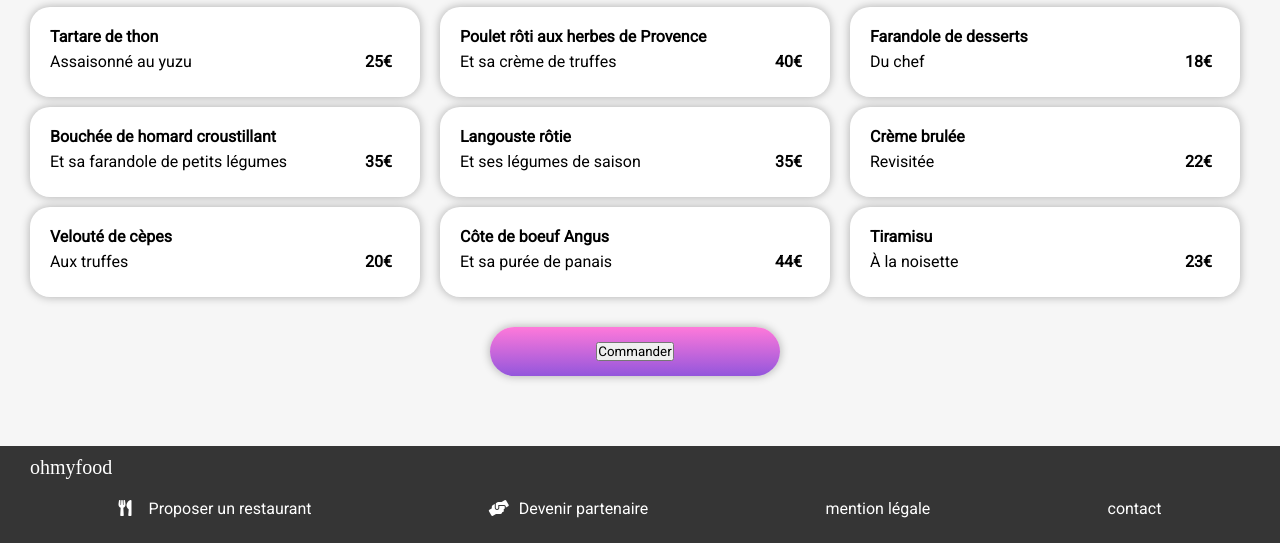
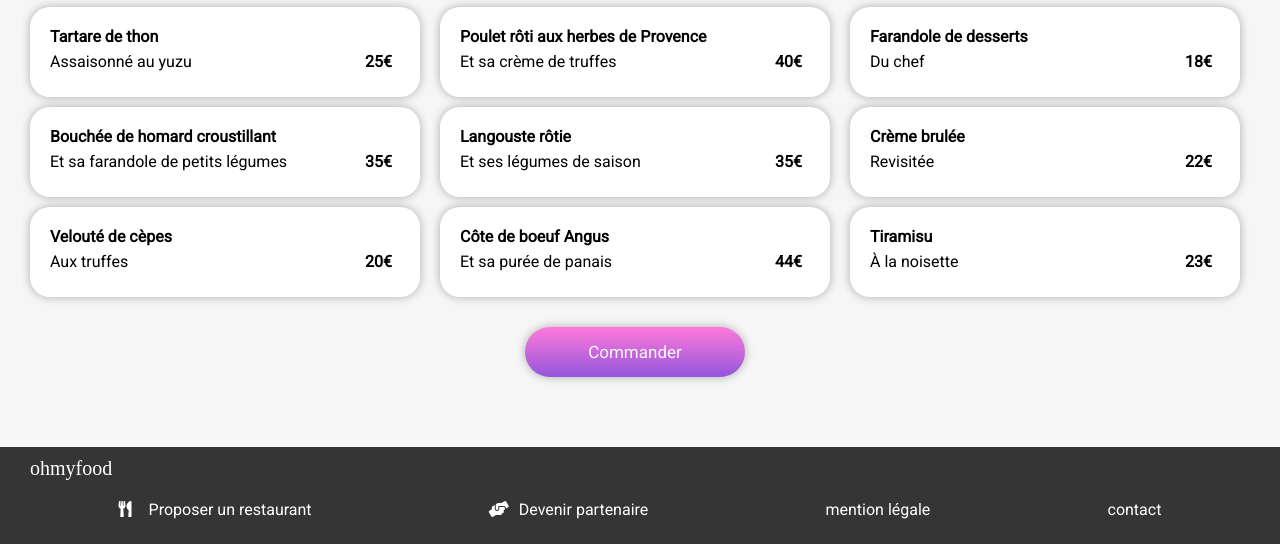
Before and after one commit to etiqueludovic/ludovicetique_3_22082021, a website: page Ledelicedessens.html in a window 1280 px wide. Shown: the part 539-1083 px from the top of the page. Drawn offline with Linux system fonts and the light colour scheme; a web font is replaced by a local one.

Commit message:
Update Ledelicedessens.html

```diff
--- a/Ledelicedessens.html
+++ b/Ledelicedessens.html
@@ -126,9 +126,7 @@
 						</div>
 				    </div>
                 </div>
-                    <div id="menu__btn-cmd">
-                        <input class="commander" type="button" value="Commander">
-                    </div>
+					<button id="menu__btn-cmd">Commander</button>
 			</div>
 
 	</div>
```
